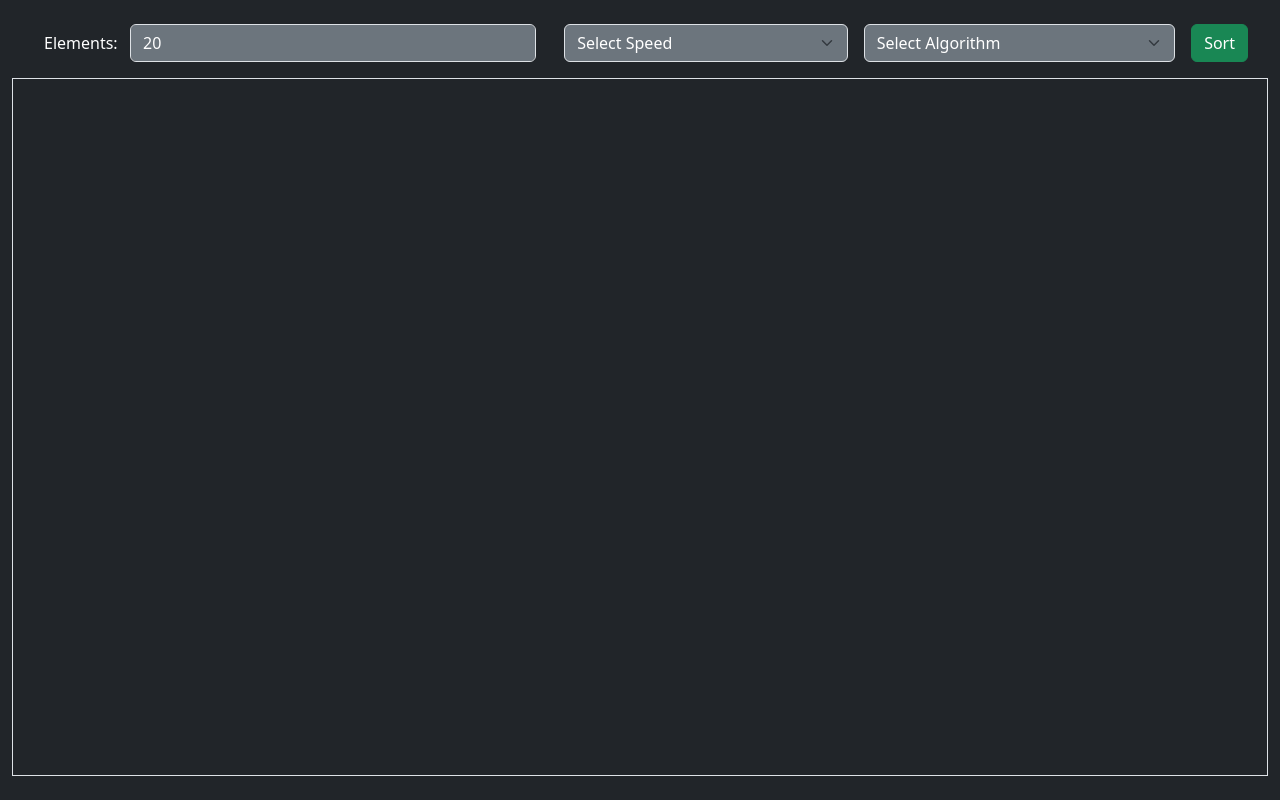
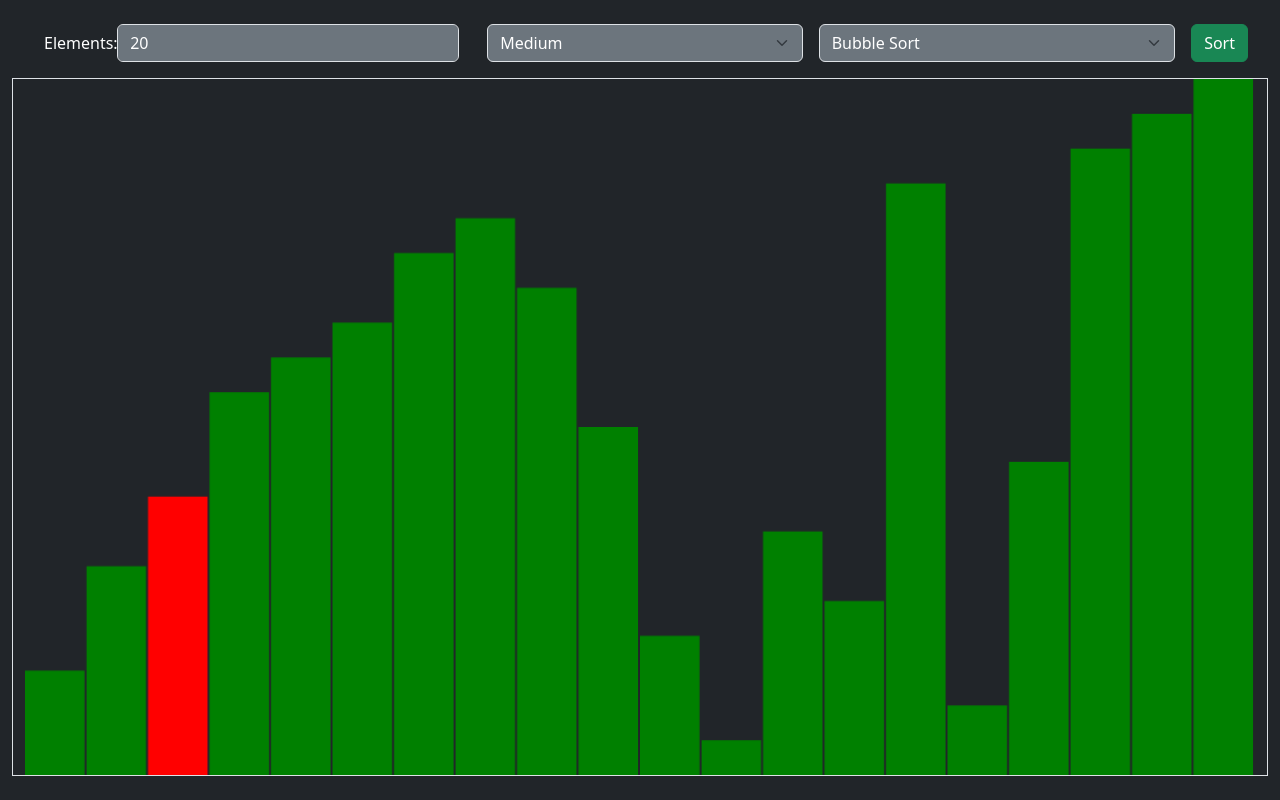
Before and after one commit to Rishikesh-kumar-7258/sortingVisualizer, a plain HTML site: page index.html in a window 1280 px wide. Both pictures are taken after a click on the button "Sort". Drawn offline with nearby package versions, Linux system fonts and the light colour scheme.

Commit message:
feat : added bubblesort, selection sort and insertion sort

```diff
--- a/index.html
+++ b/index.html
@@ -16,9 +16,9 @@
 
 </head>
 
-<body>
+<body class="bg-dark">
   <!-- MAIN BOX   -->
-  <div class="container-fluid mx-auto bg-dark p-md-4 d-flex flex-column">
+  <div class="container-fluid mx-auto bg-dark p-md-4 d-flex flex-column" id="mainBox">
 
     <!-- BUTTONS AND STUFF -->
     <div class="row mb-3">
@@ -28,40 +28,36 @@
         <div class="flex-grow-1 mx-2 row">
           <label for="randomNumbers" class="col-form-label text-white col-md-2 col-xs-6">Elements: </label>
           <div class="col-md-10 col-xs-6">
-            <input type="number" class="form-control bg-secondary text-white" id="randomNumbers" value="20">
+            <input type="number" class="form-control bg-secondary text-white" id="randomNumbers" value="20" min="1"
+              max="100" onkeyup="enforceMinMax(this)">
           </div>
         </div>
 
 
         <!-- SPEED BUTTON  -->
         <div class="flex-grow-1 mx-2">
-          <select class="form-select bg-secondary text-white" aria-label="Choose visualization speed">
-            <option selected>Select Speed</option>
-            <option value="1">1x</option>
-            <option value="2">2x</option>
-            <option value="3">3x</option>
+          <select class="form-select bg-secondary text-white" aria-label="Choose visualization speed" id="speed">
           </select>
         </div>
 
         <!-- ALGORITHM BUTTON  -->
         <div class="flex-grow-1 mx-2">
-          <select class="form-select bg-secondary text-white" aria-label="Choose visualization algorithm">
-            <option selected>Select Algorithm</option>
-            <option value="1">Bubble Sort</option>
-            <option value="2">Selection Sort</option>
+          <select class="form-select bg-secondary text-white" aria-label="Choose visualization algorithm"
+            id="algorithm">
           </select>
         </div>
 
         <!-- SORT BUTTON  -->
         <div class="mx-2">
-          <button class="btn btn-success ">Sort</button>
+          <button class="btn btn-success " id="sortBtn">Sort</button>
         </div>
       </div>
     </div>
 
     <!-- CANVAS -->
-    <div class="row flex-grow-1 border">
 
+    <div class="row flex-grow-1" id="drawDiv">
+      <canvas id="canvas" class="border"></canvas>
     </div>
 
   </div>
--- a/script.js
+++ b/script.js
@@ -1,4 +1,4 @@
-// FFISHER-YATES SHUFFLE ALGORITHM
+// FISHER-YATES SHUFFLE ALGORITHM
 function Shuffle(arr) {
 	for (let i = arr.length - 1; i >= 0; i--) {
 		const j = Math.floor(Math.random() * (i + 1));
@@ -13,12 +13,10 @@ class SortingAlgorithm {
 	#arr = [];
 	#sortedArr = [];
 	#time = 0;
-	#name = "";
 
 	// CONSTRUCTOR
-	constructor(arr, name) {
+	constructor(arr) {
 		this.arr = arr;
-		this.name = name;
 	}
 
 	// GETTERS
@@ -34,8 +32,18 @@ class SortingAlgorithm {
 		return this.#time;
 	}
 
-	get name() {
-		return this.#name;
+	// SETTERS
+
+	set arr(arr) {
+		this.#arr = arr;
+	}
+
+	set sortedArr(sortedArr) {
+		this.#sortedArr = sortedArr;
+	}
+
+	set time(time) {
+		this.#time = time;
 	}
 
 	// METHODS
@@ -43,3 +51,231 @@ class SortingAlgorithm {
 		// OVERRIDE THIS METHOD
 	}
 }
+
+// BUBBLE SORT CLASS
+class BubbleSort extends SortingAlgorithm {
+	constructor(arr) {
+		super(arr);
+	}
+
+	sort() {
+		const arr = this.arr.slice();
+		const n = arr.length;
+
+		const ans = [];
+
+		let start = performance.now();
+		for (let i = 0; i < n - 1; i++) {
+			let swapped = false;
+			for (let j = 0; j < n - i - 1; j++) {
+				if (arr[j] > arr[j + 1]) {
+					[arr[j], arr[j + 1]] = [arr[j + 1], arr[j]];
+					swapped = true;
+				}
+
+				ans.push({
+					arr: arr.slice(),
+					current: swapped ? j + 1 : j,
+				});
+			}
+
+			if (!swapped) {
+				break;
+			}
+		}
+		ans.push({
+			arr: arr.slice(),
+		});
+		let end = performance.now();
+
+		this.sortedArr = arr;
+		this.time = end - start;
+
+		return ans;
+	}
+}
+
+// SELECTION SORT CLASS
+class SelectionSort extends SortingAlgorithm {
+	constructor(arr) {
+		super(arr);
+	}
+
+	sort() {
+		const arr = this.arr.slice();
+		const n = arr.length;
+
+		const ans = [];
+
+		let start = performance.now();
+		for (let i = 0; i < n - 1; i++) {
+			let minIndex = i;
+			for (let j = i + 1; j < n; j++) {
+				if (arr[minIndex] > arr[j]) {
+					minIndex = j;
+				}
+
+				ans.push({
+					arr: arr.slice(),
+					current: j,
+					minIndex: minIndex,
+				});
+			}
+
+			[arr[i], arr[minIndex]] = [arr[minIndex], arr[i]];
+		}
+		ans.push({
+			arr: arr.slice(),
+		});
+		let end = performance.now();
+
+		this.sortedArr = arr;
+		this.time = end - start;
+
+		return ans;
+	}
+}
+
+// INSERTION SORT
+class InsertionSort extends SortingAlgorithm {
+	constructor(arr) {
+		super(arr);
+	}
+
+	sort() {
+		const arr = this.arr.slice();
+		const n = arr.length;
+
+		const ans = [];
+
+		let start = performance.now();
+		let end = performance.now();
+
+		this.sortedArr = arr;
+		for (let i = 1; i < n; i++) {
+			let j = i - 1;
+
+			while (j >= 0 && arr[j] > arr[j + 1]) {
+				[arr[j], arr[j + 1]] = [arr[j + 1], arr[j]];
+				j--;
+
+				ans.push({
+					arr: arr.slice(),
+					current: j + 1,
+				});
+			}
+		}
+
+		ans.push({
+			arr: arr.slice(),
+		});
+
+		this.time = end - start;
+
+		return ans;
+	}
+}
+
+const ALGORITHMS = {
+	"Bubble Sort": BubbleSort,
+	"Selection Sort": SelectionSort,
+	"Insertion Sort": InsertionSort,
+};
+
+const SPEED = {
+	Fast: 20,
+	Medium: 50,
+	Slow: 100,
+};
+
+// ################## DOM MANIPULATION ##################
+//  DOM ELEMENTS
+const randSize = document.getElementById("randomNumbers");
+const speed = document.getElementById("speed");
+const algorithm = document.getElementById("algorithm");
+const sortBtn = document.getElementById("sortBtn");
+const drawDiv = document.getElementById("drawDiv");
+const canvas = document.getElementById("canvas");
+canvas.width = drawDiv.clientWidth;
+canvas.height = drawDiv.clientHeight;
+const ctx = canvas.getContext("2d");
+
+// VARIABLES
+const arr = Array.from({ length: randSize.value }, (_, i) => i + 1);
+Shuffle(arr);
+
+//############# FUNCTIONS #############
+
+// function to draw the bars
+function draw(arr, options = {}) {
+	const n = arr.length;
+	const w = canvas.width / n;
+	const h = canvas.height;
+	const m = h / Math.max(...arr);
+
+	ctx.clearRect(0, 0, canvas.width, canvas.height);
+
+	for (let i = 0; i < n; i++) {
+		ctx.fillStyle = "green";
+
+		if (options.current === i) {
+			ctx.fillStyle = "red";
+		}
+
+		if (options.minIndex === i) {
+			ctx.fillStyle = "blue";
+		}
+
+		ctx.fillRect(i * w, h - arr[i] * m, w - 2, arr[i] * m);
+		ctx.stroke();
+	}
+}
+draw(arr);
+
+// function to enforce min and max values
+function enforceMinMax(el) {
+	if (parseInt(el.value) < parseInt(el.min)) {
+		el.value = el.min;
+	} else if (parseInt(el.value) > parseInt(el.max)) {
+		el.value = el.max;
+	}
+}
+
+// function to fill options in a select element
+function fillOptions(el, options) {
+	el.innerHTML = "";
+
+	for (let option of options) {
+		const opt = document.createElement("option");
+		opt.value = option;
+		opt.innerText = option;
+		el.appendChild(opt);
+	}
+}
+fillOptions(algorithm, Object.keys(ALGORITHMS));
+fillOptions(speed, Object.keys(SPEED));
+speed.value = "Medium";
+
+//############ EVENT LISTENERS #############
+
+// changing array size
+randSize.addEventListener("keyup", () => {
+	arr.length = randSize.value;
+	for (let i = 0; i < arr.length; i++) {
+		arr[i] = i + 1;
+	}
+	Shuffle(arr);
+	draw(arr);
+});
+
+// sort button
+sortBtn.addEventListener("click", () => {
+	const algo = new ALGORITHMS[algorithm.value](arr);
+	const ans = algo.sort();
+
+	for (let i = 0; i < ans.length; i++) {
+		setTimeout(() => {
+			draw(ans[i].arr, ans[i]);
+		}, i * SPEED[speed.value]);
+	}
+});
--- a/style.css
+++ b/style.css
@@ -6,3 +6,8 @@
 input::placeholder {
   color: white;
 }
+
+#mainBox {
+  height: 100vh;
+  width: 100vw;
+}
```
Also changed, not shown: learnings/IMG-20241205-WA0008.jpg (added), learnings/IMG-20241205-WA0009.jpg (added), learnings/IMG-20241205-WA0010.jpg (added), learnings/IMG-20241205-WA0011.jpg (added), learnings/IMG-20241205-WA0012.jpg (added), learnings/IMG-20241205-WA0013.jpg (added), learnings/IMG-20241205-WA0014.jpg (added), learnings/IMG-20241205-WA0015.jpg (added).
